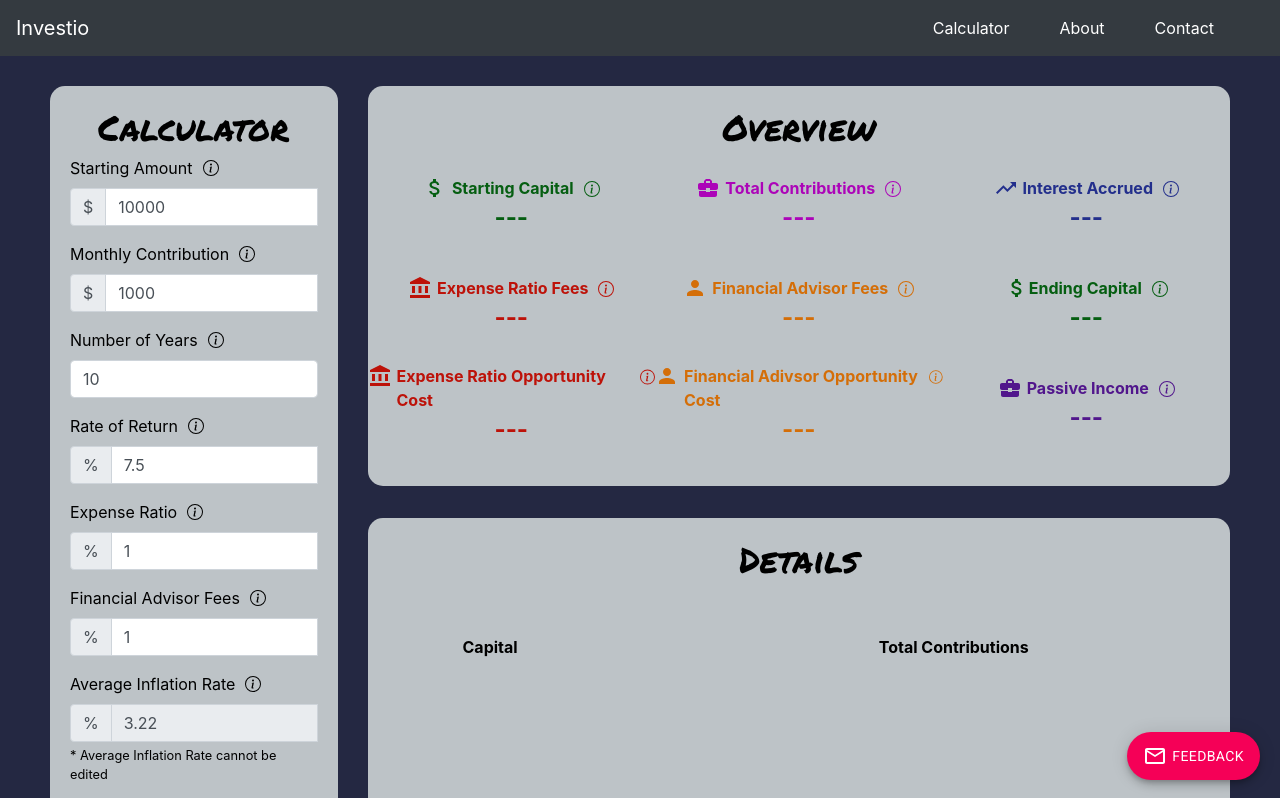
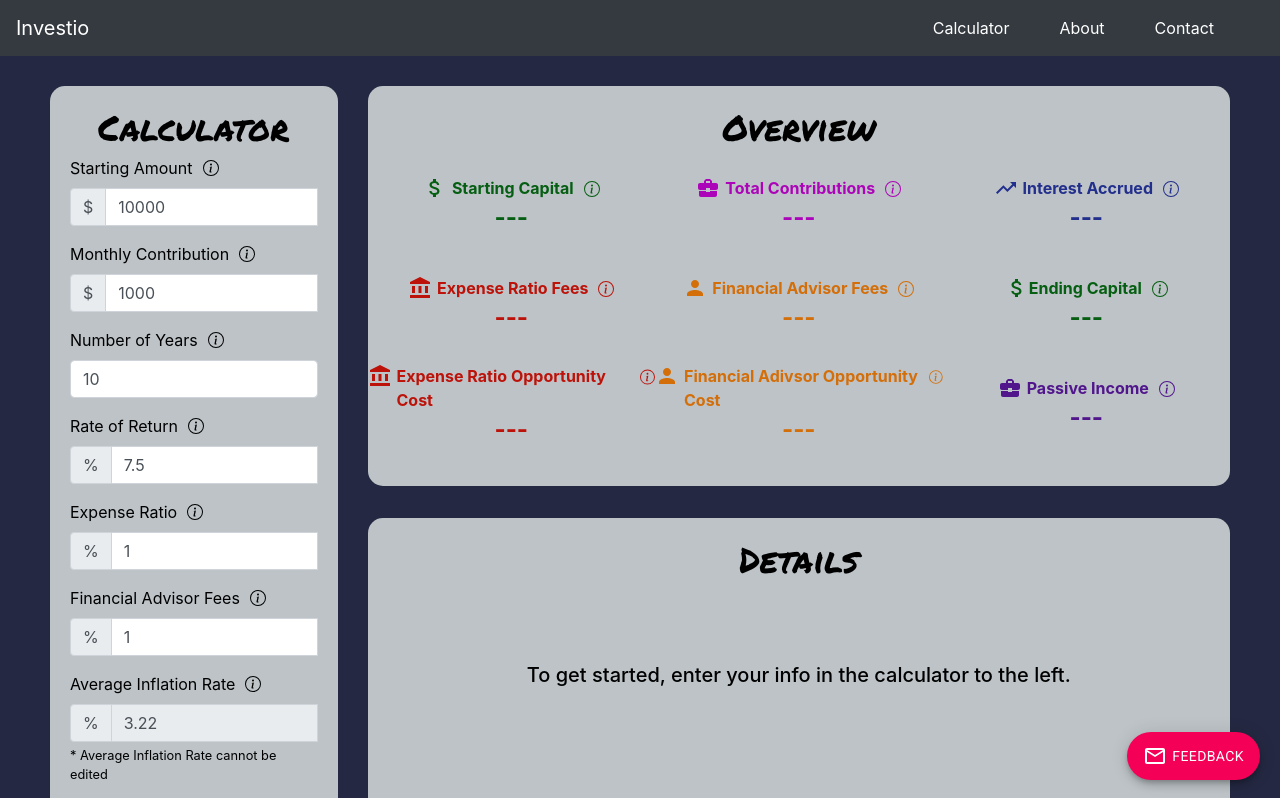
Before and after one commit to scottgibson21/investment-calculator, a React (Create React App) app: page / in a window 1280 px wide. Shown: the top 798 px of the page. Built offline with nearby package versions, Linux system fonts and the light colour scheme.

Commit message:
feat: add placeholder for details section

```diff
--- a/src/components/CalculationChartResult.js
+++ b/src/components/CalculationChartResult.js
@@ -6,11 +6,18 @@ import Container from "react-bootstrap/Container";
 import NivoCalculationChart from "./NivoCalculationChart";
 
 function CalculationChartResult(props) {
-  //const { resultSet } = props;
+  const { resultSet } = props;
 
-  // if (resultSet === undefined) {
-  //   return <div></div>;
-  // }
+  if (resultSet === undefined) {
+    return (
+      <Container style={{ height: 320, ...styles.mainContainer }} fluid>
+        <h2 style={styles.detailsHeader}>Details</h2>
+        <h2 style={styles.detailsSubHeader}>
+          To get started, enter your info in the calculator to the left.
+        </h2>
+      </Container>
+    );
+  }
 
   return (
     <Container style={styles.mainContainer} fluid>
@@ -76,6 +83,12 @@ const styles = {
     alignSelf: "center",
     marginTop: 20,
   },
+  detailsSubHeader: {
+    fontSize: 20,
+    color: "black",
+    alignSelf: "center",
+    marginTop: 75,
+  },
   chartHeader: {
     fontSize: "1rem",
     fontWeight: "bold",
```
